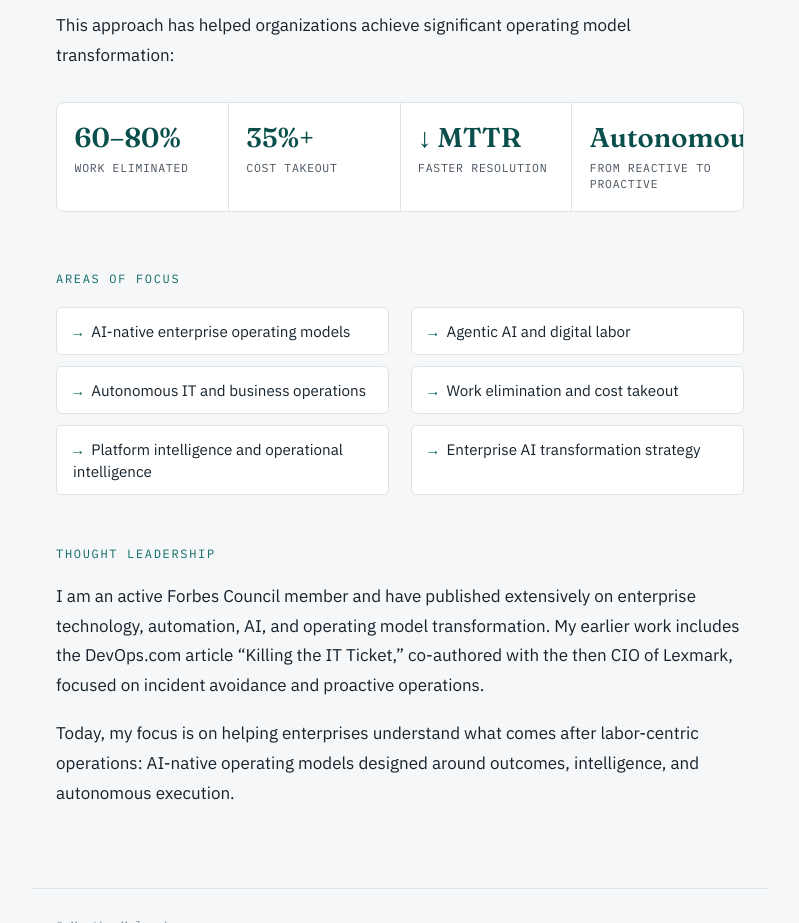
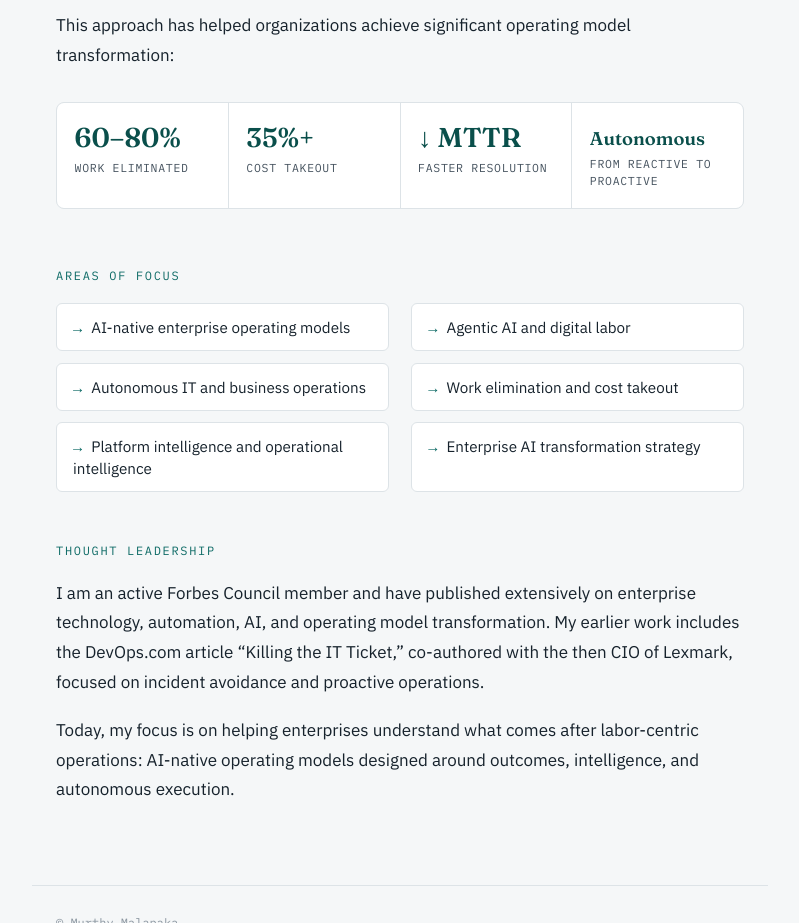
Before and after one commit to murthymln17/Murthymalapaka-website, a plain HTML site: page about/index.html in a window 1280 px wide. Shown: the part 1600-2523 px from the top of the page, without its empty margins (240-1039 px from the left). Drawn offline with Linux system fonts and the light colour scheme.

Commit message:
Adjust results grid and enhance num--text styling
Updated grid column minimum width and added styling for num--text class.

```diff
--- a/about/index.html
+++ b/about/index.html
@@ -181,7 +181,7 @@
     /* ---------- Results strip ---------- */
     .results {
       display: grid;
-      grid-template-columns: repeat(auto-fit, minmax(140px, 1fr));
+      grid-template-columns: repeat(auto-fit, minmax(155px, 1fr));
       gap: 1px;
       background: var(--line);
       border: 1px solid var(--line);
@@ -202,6 +202,12 @@
       color: var(--accent-deep);
       display: block;
       line-height: 1.1;
+      white-space: nowrap;
+    }
+
+    .results .num--text {
+      font-size: 1.15rem;
+      padding-top: 0.4rem;
     }
 
     .results .label {
@@ -334,7 +340,7 @@
         <div><span class="num">60–80%</span><span class="label">Work eliminated</span></div>
         <div><span class="num">35%+</span><span class="label">Cost takeout</span></div>
         <div><span class="num">↓ MTTR</span><span class="label">Faster resolution</span></div>
-        <div><span class="num">Autonomous</span><span class="label">From reactive to proactive</span></div>
+        <div><span class="num num--text">Autonomous</span><span class="label">From reactive to proactive</span></div>
       </div>
     </section>
 
```
